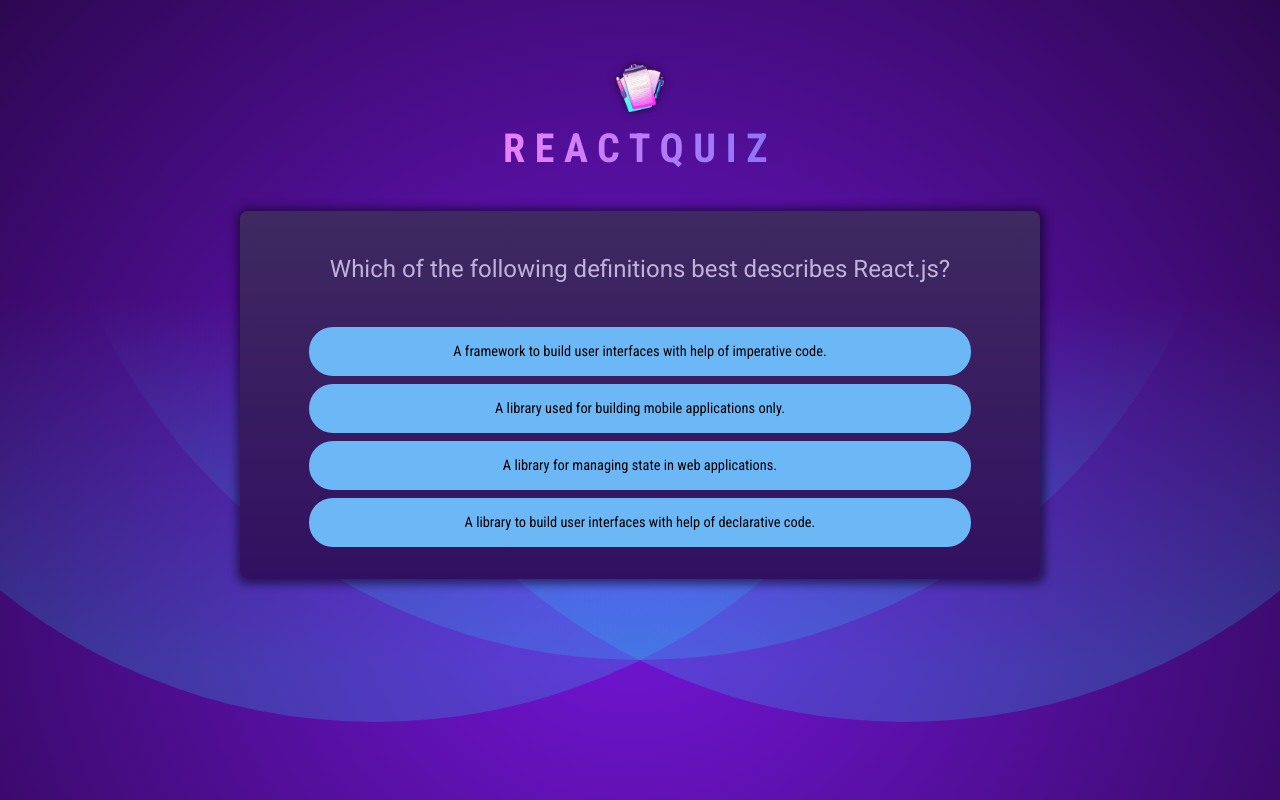
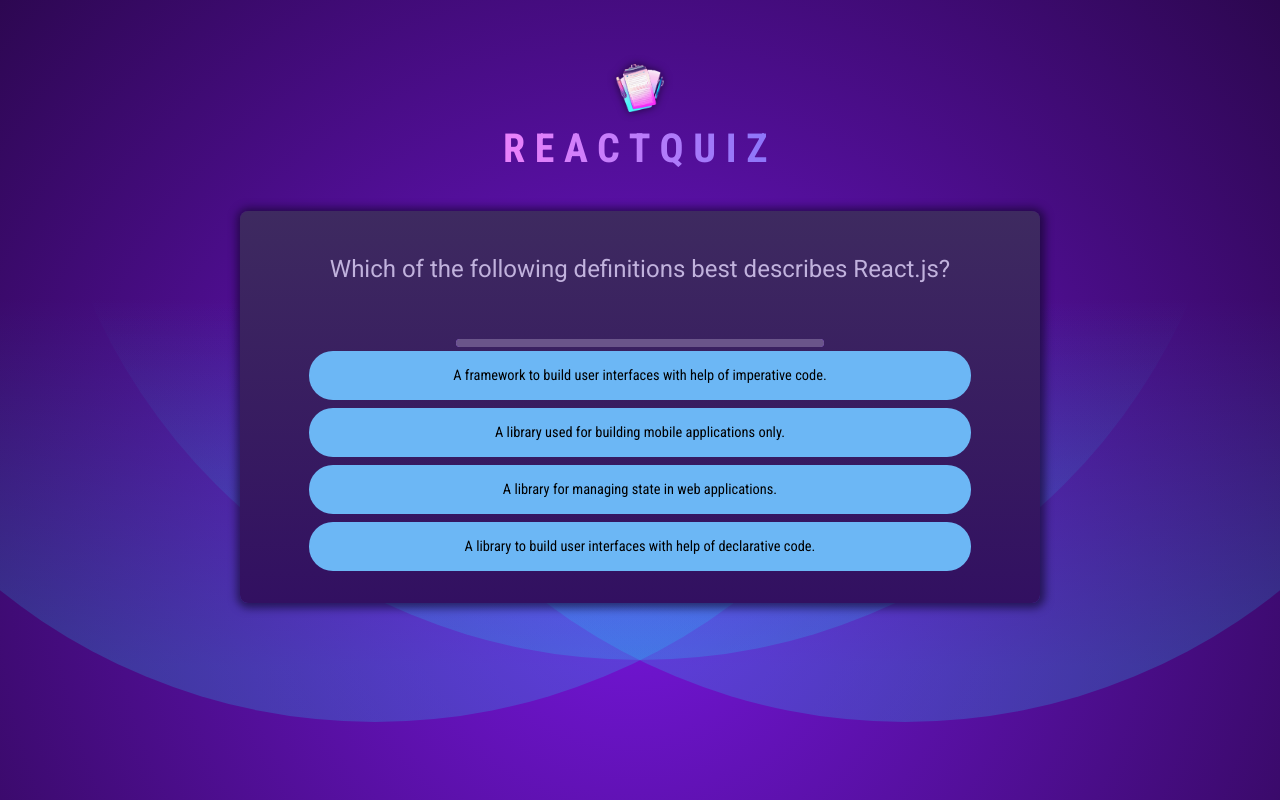
Before and after one commit to Yash1Hingu/QuizeApp, a React (Vite) app: page / in a window 1280 px wide. Built offline with nearby package versions, Linux system fonts and the light colour scheme.

Commit message:
Added Question Timer

```diff
--- /dev/null
+++ b/src/components/QuestionTimer.jsx
@@ -0,0 +1,16 @@
+import { useEffect, useState } from "react";
+export default function QuestionTimer({ timer, onTimeOut }) {
+    const [remainingTime, setRemainingTime] = useState(timer);
+
+    useEffect(() => {
+        setTimeout(onTimeOut, timer);
+    }, [timer, onTimeOut]);
+
+    useEffect(() => {
+        setInterval(() => {
+            setRemainingTime((prevTime) => prevTime - 100)
+        }, 100)
+    }, [])
+
+    return <progress id='question-time' max={timer} value={remainingTime}/>
+}
--- a/src/components/Quiz.jsx
+++ b/src/components/Quiz.jsx
@@ -1,5 +1,6 @@
 import { useState } from 'react';
 import QUIZ_COMPLETE from '../assets/quiz-complete.png'
+import QuestionTimer from './QuestionTimer.jsx';
 import QUESTIONS from '../questions.js';
 export default function Quiz() {
     const [userAnswers, setUserAnswers] = useState([]);
@@ -26,6 +27,7 @@
     return <div id="quiz">
         <div id="question">
             <h2>{QUESTIONS[activeQuestionIndex].text}</h2>
+            <QuestionTimer timer={10000} onTimeOut={() => handleAnswerSelect(null)}/>
             <ul id='answers'>
                 {suffleAnswers.map((answer) =>
                     <li key={answer} className='answer'>
```
